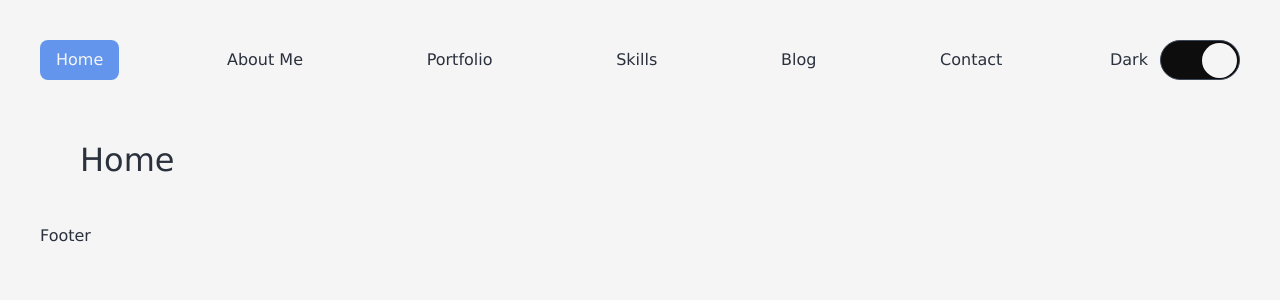
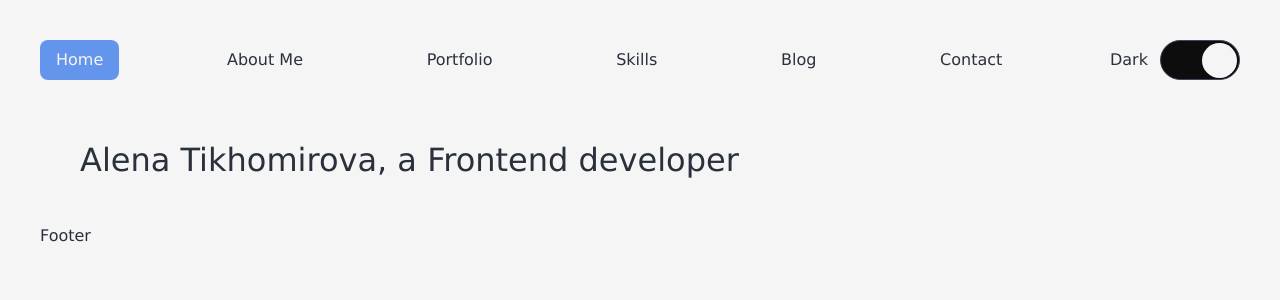
Before and after one commit to alenatih/Personal-Website, a React (Vite) app: page / in a window 1280 px wide. Shown: the top 300 px of the page. Built offline with nearby package versions, Linux system fonts and the light colour scheme.

Commit message:
Update home page and breadcrumbs

```diff
--- a/src/App.css
+++ b/src/App.css
@@ -21,7 +21,8 @@
 }
 
 .contact-title,
-.project-title {
+.project-title,
+.not-found-title {
   font-size: 1.125rem;
 }
 
--- a/src/components/Home.tsx
+++ b/src/components/Home.tsx
@@ -2,7 +2,7 @@ function Home() {
 
     return (
         <div className="home">
-            <h2 className="home-title">Home</h2>
+            <h2 className="home-title">Alena Tikhomirova, a Frontend developer</h2>
         </div>
     )
 }
--- a/src/components/NotFound.tsx
+++ b/src/components/NotFound.tsx
@@ -3,7 +3,7 @@ import { NavLink } from "react-router-dom"
 function NotFound() {
     return (
         <div className="not-found">
-            <h4>Custom 404 page</h4>
+            <h4 className="not-found-title">Custom 404 page</h4>
 
             <p>You can come back <NavLink to="/">Home</NavLink>.</p>
         </div>
```
